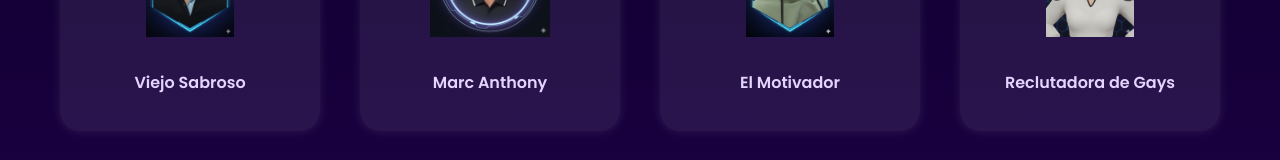
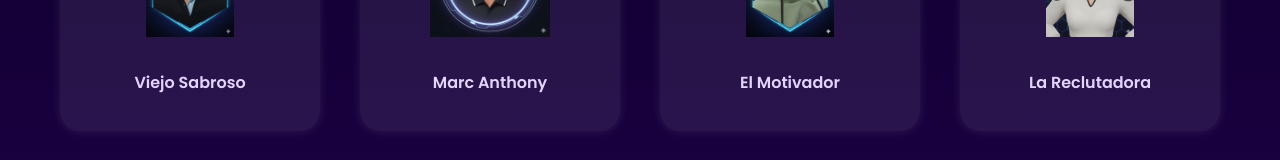
Before and after one commit to Daniela01312/oracle-quest, a React (Vite) app: page / in a window 1280 px wide. Both pictures are taken after a click on the button "Comenzar la aventura". Shown: the part 383-543 px from the top of the page. Built offline with nearby package versions, Linux system fonts and the light colour scheme.

Commit message:
Cambio de apodo

```diff
--- a/src/components/CharacterSelect.jsx
+++ b/src/components/CharacterSelect.jsx
@@ -13,7 +13,7 @@
     { id: 1, name: "Viejo Sabroso", image: viejo },
     { id: 2, name: "Marc Anthony", image: marc },
     { id: 3, name: "El Motivador", image: motivador },
-    { id: 4, name: "Reclutadora de Gays", image: reclutadora },
+    { id: 4, name: "La Reclutadora", image: reclutadora },
   ];
 
   return (
--- a/src/components/ControlfileQuiz.jsx
+++ b/src/components/ControlfileQuiz.jsx
@@ -174,7 +174,7 @@
         return "marc";
       case "El Motivador":
         return "motivador";
-      case "Reclutadora de Gays":
+      case "La Reclutadora":
         return "reclutadora";
       default:
         return "viejo";
--- a/src/components/TablespaceQuiz.jsx
+++ b/src/components/TablespaceQuiz.jsx
@@ -170,7 +170,7 @@
         return "marc";
       case "El Motivador":
         return "motivador";
-      case "Reclutadora de Gays":
+      case "La Reclutadora":
         return "reclutadora";
       default:
         return "viejo";
```
